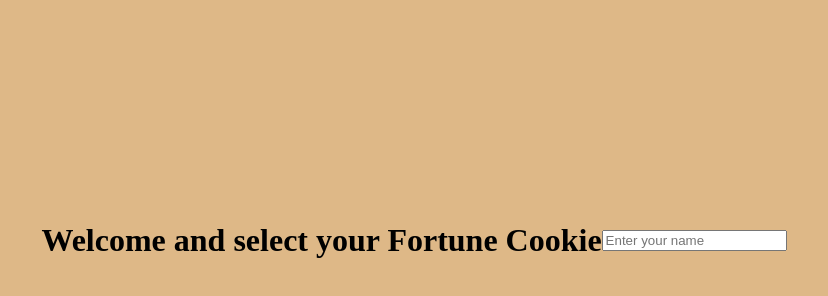
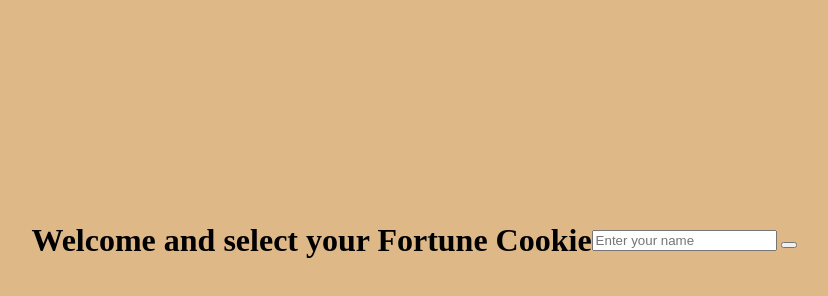
Before and after one commit to haochen8/1DV610-L1, a website with bundled scripts: page src/index.html in a window 1280 px wide. Shown: the whole page, without its empty margins (226-1054 px from the left). Built offline with nearby package versions, Linux system fonts and the light colour scheme.

Commit message:
Add name-form and error message to html

```diff
--- a/src/index.html
+++ b/src/index.html
@@ -9,6 +9,15 @@
 </head>
 <body>
   <h1>Welcome and select your Fortune Cookie</h1>
-  <input type="text" placeholder="Enter your name">
+
+  <!-- Form for handle the name input -->
+  <form id="name-form">
+    <input type="text" id="name-input" placeholder="Enter your name">
+    <button type="submit"></button>
+  </form>
+
+  <!-- Error message container-->
+  <div id="error-message" style="color:red"></div>
+
 </body>
 </html>
```
